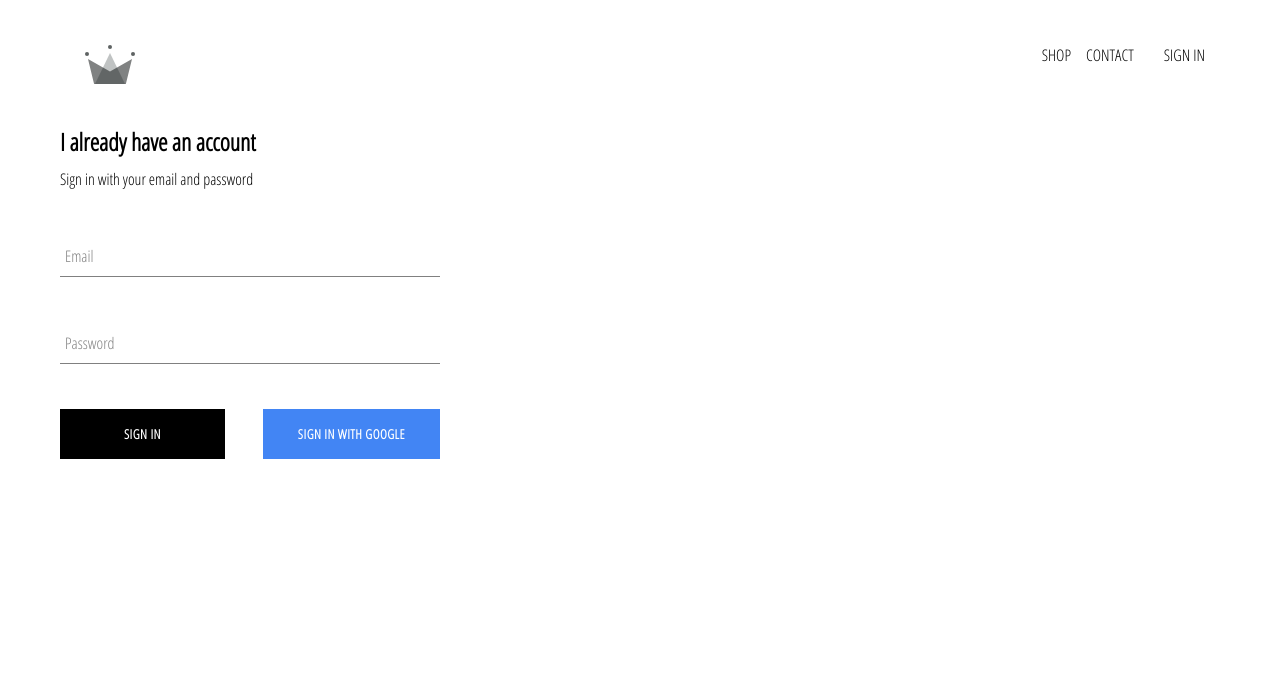
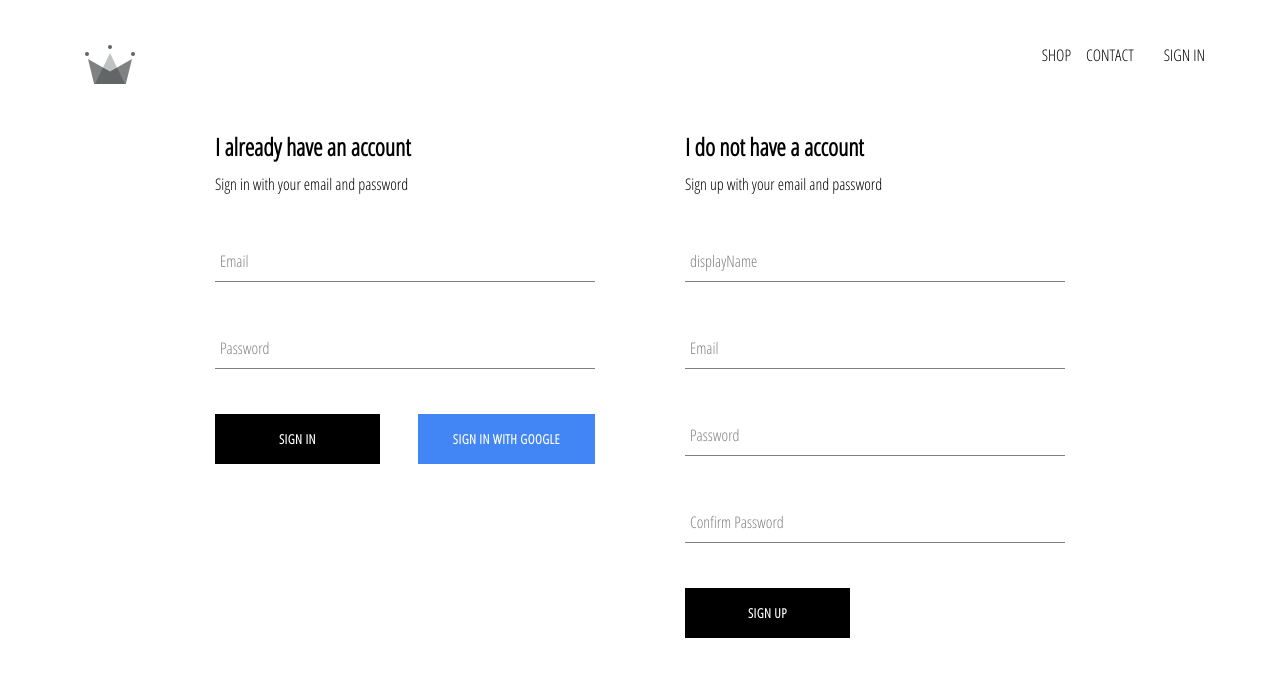
Before and after one commit to djabaroul/crown-cloth, a React (Create React App) app: page /signin in a window 1280 px wide. Shown: the top 676 px of the page. Built offline with nearby package versions, Linux system fonts and the light colour scheme; no server answers.

Commit message:
implementation des utilites de firebase, avec capacite a enregistrer un utilisateur dans firebase firestore

```diff
--- a/src/App.js
+++ b/src/App.js
@@ -5,7 +5,7 @@
 import ShopPage from './pages/shop/shop.component.jsx';
 import Header from './components/header/header.component.jsx';
 import SignInAndSignUpPage from './pages/sign-in-and-sign-up/sign-in-and-sign-up.component';
-import {auth} from './firebase/firebase.utils';
+import {auth,createUserProfileDocument} from './firebase/firebase.utils';
 
 
 
@@ -19,9 +19,23 @@
   }
   unsubscribeFromAuth = null
   componentDidMount(){
-    this.unsubscribeFromAuth=auth.onAuthStateChanged(user => {
-      this.setState({currentUser : user});
-      console.log(user);
+    this.unsubscribeFromAuth=auth.onAuthStateChanged(async userAuth => {
+
+          if(userAuth){
+            const userRef = await createUserProfileDocument(userAuth);
+            userRef.onSnapshot(snapShot => {
+              this.setState({
+                currentUser:{
+                  id: snapShot.id,
+                  ...snapShot.data()
+                }
+              });
+              console.log(this.state);
+            });
+
+          }
+          this.setState({currentUser: userAuth});
+
     });
   }
 
--- a/src/components/form-input/form-input.styles.scss
+++ b/src/components/form-input/form-input.styles.scss
@@ -44,11 +44,11 @@
             pointer-events: none;
             left: 5px;
             top: 10px;
-            transition: 300ms ease all;
+            transition: 400ms ease all;
 
 
             &.shrink {
-                @include shrinkLabel();
+              @include shrinkLabel();
             }
         }
     }
--- /dev/null
+++ b/src/components/sign-up/sign-up.component.jsx
@@ -0,0 +1,106 @@
+import React from 'react';
+import FormInput from '../form-input/form-input.component';
+import CustomButton from '../custom-button/custom-button.component';
+import { auth, createUserProfileDocument} from '../../firebase/firebase.utils';
+
+import './sign-up.styles.scss';
+
+class SignUp extends React.Component {
+    constructor(){
+        super();
+
+        this.state ={
+            displayName: '',
+            email: '',
+            password: '',
+            confirmPassword: ''
+        };
+    }
+
+        handleSubmit = async event => {
+            event.preventDefault();
+
+            const {displayName,email,password,confirmPassword}=this.state;
+
+            if(password !== confirmPassword){
+                alert("Password don't match");
+                return;
+            }
+
+            try {
+                const {user}= await auth.createUserWithEmailAndPassword(
+                    email,password);
+
+                await createUserProfileDocument(
+                    user, {displayName});
+
+                this.setState({
+                    displayName: '',
+                    email: '',
+                    password: '',
+                    confirmPassword: ''
+                });
+
+            }catch(error){
+               console.error(error);
+            }
+        };
+
+        handleChange= event => {
+            const { name , value}= event.target;
+            this.setState({[name]: value});
+        }
+
+    render(){
+          const {displayName,email,password,confirmPassword}=this.state;
+        return (
+            <div className='sign-up'>
+                <h2 className='title'>I do not have a account</h2>
+                <span>Sign up with your email and password</span>
+                <form className='sign-up-form' onSubmit={this.handleSubmit}>
+                <FormInput
+                    type='text'
+                    name='displayName'
+                    value={displayName}
+                    onChange={this.handleChange}
+                    label='displayName'
+                    required
+                />
+
+                <FormInput
+                    type='email'
+                    name='email'
+                    value={email}
+                    onChange={this.handleChange}
+                    label='Email'
+                    required
+                />
+
+                <FormInput
+                    type='password'
+                    name='password'
+                    value={password}
+                    onChange={this.handleChange}
+                    label='Password'
+                    required
+                />
+
+                <FormInput
+                    type='password'
+                    name='confirmPassword'
+                    value={confirmPassword}
+                    onChange={this.handleChange}
+                    label='Confirm Password'
+                    required
+                />
+
+                <CustomButton type='submit'>SIGN UP</CustomButton>
+
+
+                </form>
+            </div>
+        )
+    }
+
+}
+export default SignUp;
--- /dev/null
+++ b/src/components/sign-up/sign-up.styles.scss
@@ -0,0 +1,10 @@
+.sign-up{
+    display: flex;
+    flex-direction: column;
+    width: 380px;
+
+    .title {
+        margin: 10px 0;
+
+    }
+}
--- a/src/firebase/firebase.utils.js
+++ b/src/firebase/firebase.utils.js
@@ -12,6 +12,34 @@
     appId: "1:8189235147:web:7b00c93b30d9343149b04e"
   };
 
+  export const createUserProfileDocument = async(userAuth,additionalData) =>{
+    if(!userAuth) return;
+    const userRef =firestore.doc(`users/${userAuth.uid}`);
+    const snapshot = await userRef.get();
+    console.log(snapshot);
+
+    if(!snapshot.exists) {
+        const { displayName , email }= userAuth;
+        const createdAt= new Date();
+
+        try {
+            await userRef.set({
+                displayName,
+                email,
+                createdAt,
+                ...additionalData
+
+            })
+
+        } catch (error) {
+          console.log('error creating user',error.message);
+        }
+
+    }
+    return userRef;
+
+  }
+
   firebase.initializeApp(config);
 
   export const auth =firebase.auth();
--- a/src/pages/sign-in-and-sign-up/sign-in-and-sign-up.component.jsx
+++ b/src/pages/sign-in-and-sign-up/sign-in-and-sign-up.component.jsx
@@ -1,10 +1,12 @@
 import React from 'react';
 import './sign-in-and-sign-up.styles.scss';
 import SignIn from '../../components/sign-in/sign-in.component';
+import SignUp from '../../components/sign-up/sign-up.component';
 
 const SignInAndSignUpPage =() => (
     <div className ='sign-in-and-sign-up' >
     <SignIn />
+    <SignUp />
     </div>
 );
 export default SignInAndSignUpPage;
--- a/src/pages/sign-in-and-sign-up/sign-in-and-sign-up.styles.scss
+++ b/src/pages/sign-in-and-sign-up/sign-in-and-sign-up.styles.scss
@@ -0,0 +1,6 @@
+.sign-in-and-sign-up {
+    width:850px;
+    display: flex;
+    justify-content: space-between;
+    margin: 30px auto;
+}
```
